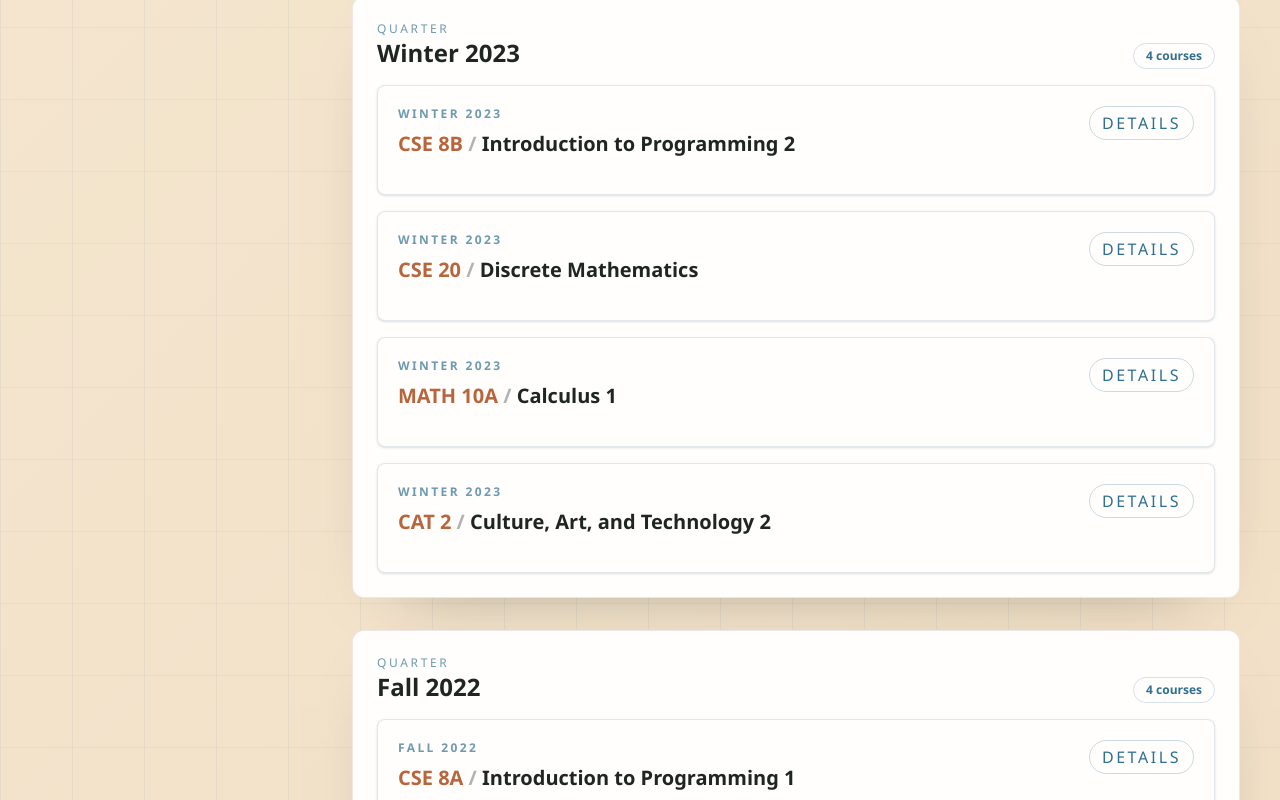
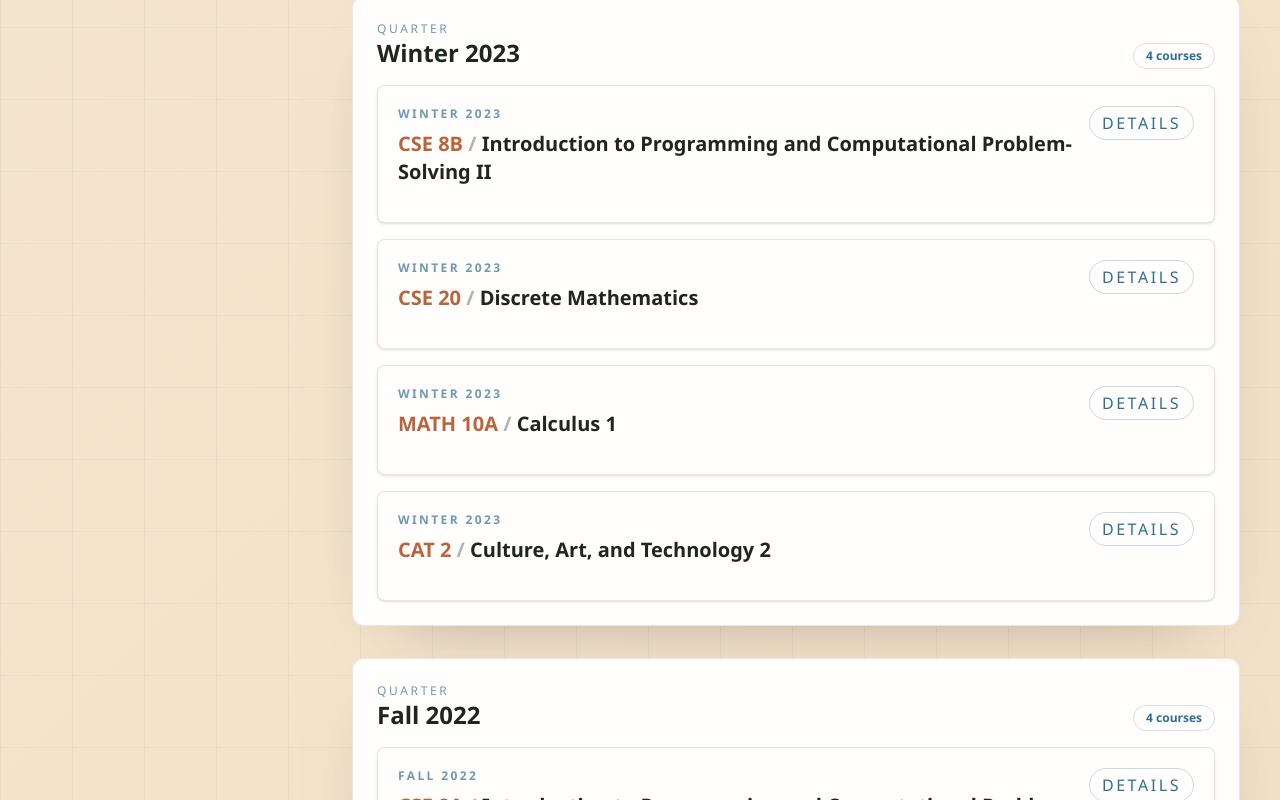
Before and after one commit to acjeter/acjeter.github.io, a React (Vite) app: page /courses in a window 1280 px wide. Shown: the part 8540-9340 px from the top of the page. Built offline with nearby package versions, Linux system fonts and the light colour scheme.

Commit message:
Fixed 404 displaying for direct link to subpages. Updated minor course detail.

```diff
--- a/package.json
+++ b/package.json
@@ -5,7 +5,7 @@
   "type": "module",
   "scripts": {
     "dev": "vite",
-    "build": "tsc -b && vite build",
+    "build": "tsc -b && vite build && node scripts/create-route-entrypoints.mjs",
     "lint": "eslint .",
     "preview": "vite preview"
   },
--- /dev/null
+++ b/scripts/create-route-entrypoints.mjs
@@ -0,0 +1,16 @@
+import { mkdir, readFile, writeFile } from 'node:fs/promises';
+import path from 'node:path';
+
+const distDir = path.resolve('dist');
+const indexPath = path.join(distDir, 'index.html');
+const staticRoutes = ['courses', 'projects'];
+
+const indexHtml = await readFile(indexPath, 'utf8');
+
+await Promise.all(
+  staticRoutes.map(async (route) => {
+    const routeDir = path.join(distDir, route);
+    await mkdir(routeDir, { recursive: true });
+    await writeFile(path.join(routeDir, 'index.html'), indexHtml);
+  }),
+);
--- a/src/data/academics.ts
+++ b/src/data/academics.ts
@@ -36,7 +36,7 @@ export const quarters: Quarter[] = [
     courses: [
       {
         code: 'CSE 8A',
-        title: 'Introduction to Programming 1',
+        title: 'Introduction to Programming and Computational Problem-Solving I',
         summary: 'Introductory course for students interested in computer science and programming. Basics of programming including variables, conditionals, loops, functions/methods. Structured data storage such as arrays/lists and dictionaries, including data mutation. Hands-on experience with designing, writing, hand-tracing, compiling or interpreting, executing, testing, and debugging programs. Students solve relevant computational problems using a high-level programming language.',
         skillIds: ['programming-fundamentals', 'debugging', 'problem-solving'],
         sourceUrl: catalog.cse2025,
@@ -70,7 +70,7 @@ export const quarters: Quarter[] = [
     courses: [
       {
         code: 'CSE 8B',
-        title: 'Introduction to Programming 2',
+        title: 'Introduction to Programming and Computational Problem-Solving II',
         summary: 'Introductory programming using an object-oriented approach with the Java programming language. Builds on basic programming constructs introduced in CSE 8A to introduce class design and use, interfaces, basic class hierarchies, recursion, event-based programming, error reporting with exceptions, and file I/O. Basics of command-line navigation for file management and running programs. Development, testing, and debugging of more complex programs.',
         skillIds: ['java', 'debugging', 'documentation'],
         sourceUrl: catalog.cse2025,
```
